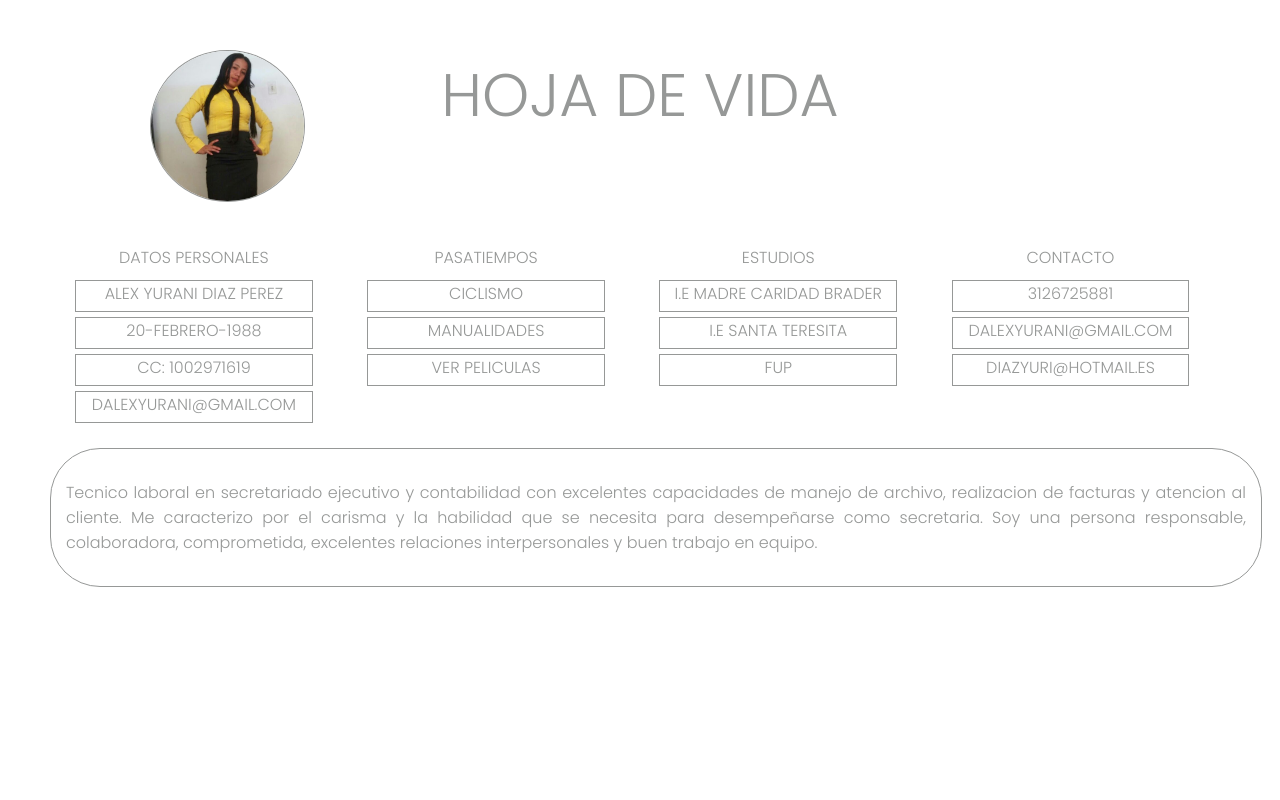
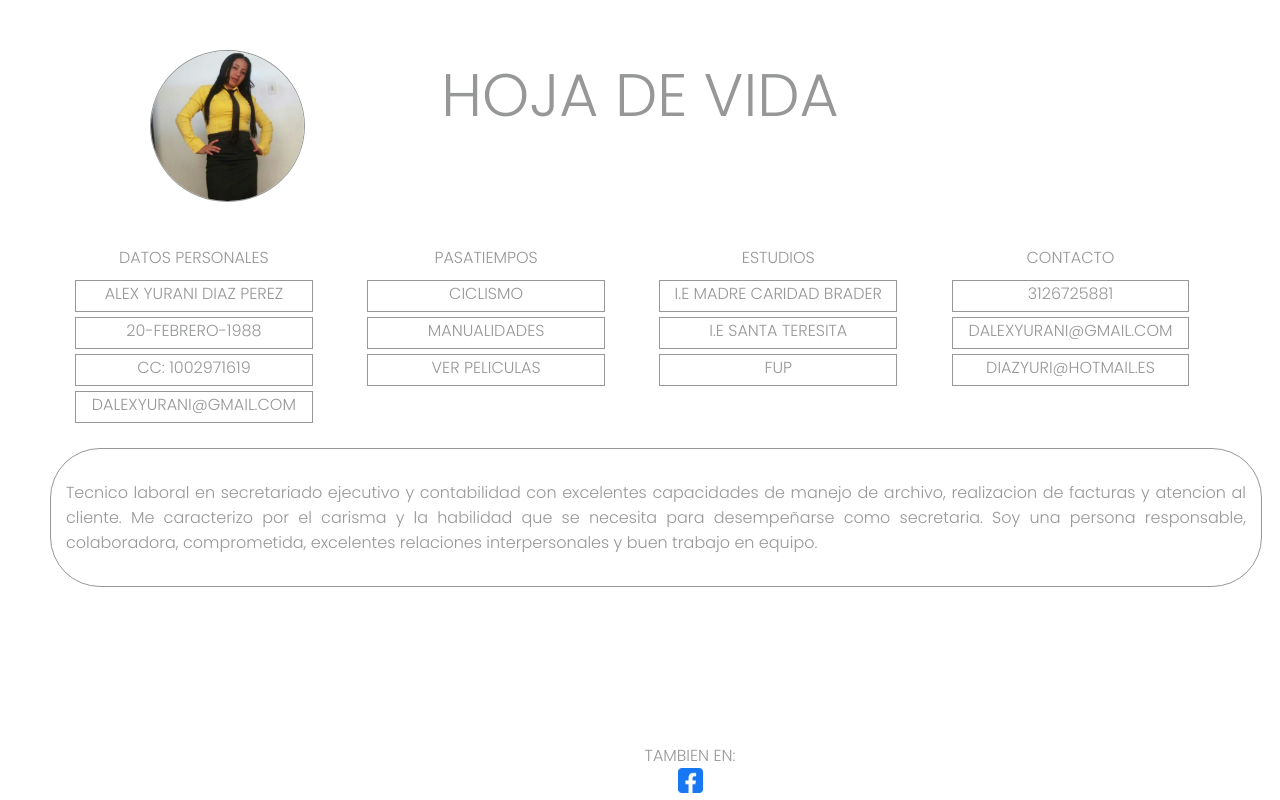
Before and after one commit to YuraDiaz/taller1lenguajes1, a plain HTML site: page index.html in a window 1280 px wide. Drawn offline with Linux system fonts and the light colour scheme.

Commit message:
añadiendo footer

```diff
--- a/css/style.css
+++ b/css/style.css
@@ -52,3 +52,18 @@ body {
     text-align: justify;
     margin-bottom: 100px;
 }
+footer{
+    text-align: center;
+    bottom: 0;
+    position: fixed;
+    width: 100%;
+    background-color: white;
+
+
+}
+
+.iconim{
+    width: 25px;
+    height: 25px;
+
+}
--- a/index.html
+++ b/index.html
@@ -53,6 +53,12 @@
             </p>
         </article>
     </section>
+    <footer>
+        <div>TAMBIEN EN:</div>
+        <div><a href="https://www.facebook.com/yurani.diazperez.9" target="_blank"><img src="img/fi.png" class="iconim"
+                    alt="facebook"></a>
+        </div>
+    </footer>
 
 </body>
 
```
